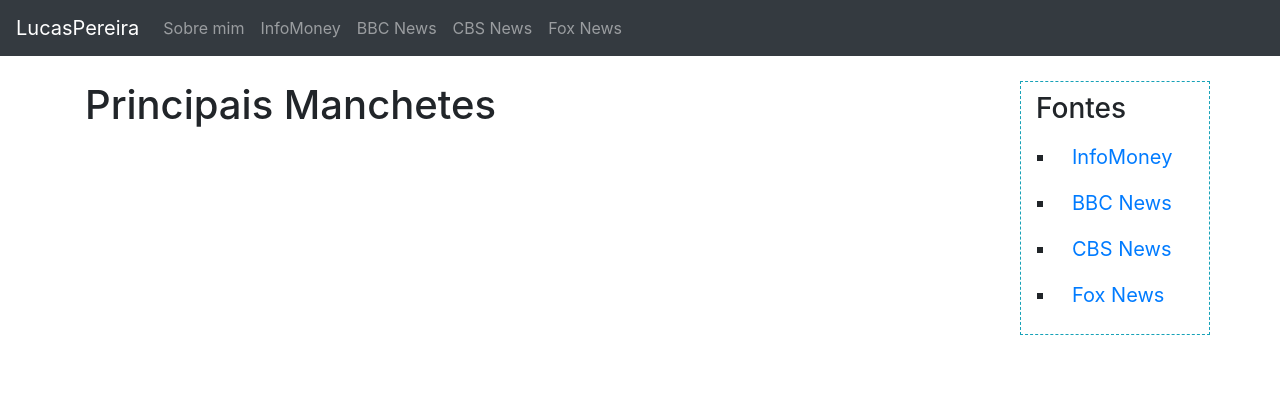
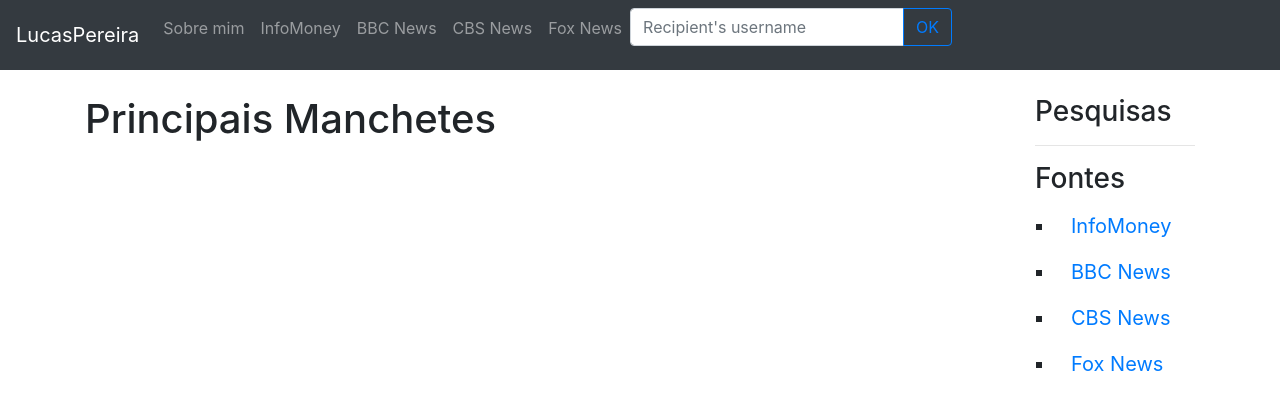
Before and after one commit to lucaspere/PUC_projects, a plain HTML site: page index.html in a window 1280 px wide. Shown: the top 410 px of the page. Drawn offline with nearby package versions, Linux system fonts and the light colour scheme; no server answers.

Commit message:
adicionando o input-nav

```diff
--- a/index.css
+++ b/index.css
@@ -81,7 +81,6 @@ main {
  @media screen and (min-width: 768px) {
     aside {
        display: initial !important;
-       border: 1px dashed var(--cyan);
     }
    .container1 {
       display: flex;
--- a/index.html
+++ b/index.html
@@ -34,6 +34,14 @@
             <li class="nav-item">
                <a href="./pages/foxNews.html" class="nav-link">Fox News</a>
             </li>
+            <li id="input-nav" class="nav-item">
+               <div class="input-group mb-3">
+                  <input type="text" class="form-control" placeholder="Recipient's username" aria-label="Recipient's username" aria-describedby="basic-addon2">
+                  <div class="input-group-append">
+                    <button class="btn btn-outline-primary" type="button">OK</button>
+                  </div>
+                </div>
+            </li>
          </ul>
       </div>
    </nav>
@@ -45,6 +53,9 @@
             </div>
          </section>
          <aside class="col-6 col-md-2">
+            <h3>Pesquisas</h3>
+
+            <hr>
             <nav class="container-nav">
                <h3>Fontes</h3>
                <ul class="container-nav-item">
@@ -75,7 +86,7 @@
    <script src="https://stackpath.bootstrapcdn.com/bootstrap/4.5.0/js/bootstrap.min.js"
       integrity="sha384-OgVRvuATP1z7JjHLkuOU7Xw704+h835Lr+6QL9UvYjZE3Ipu6Tp75j7Bh/kR0JKI"
       crossorigin="anonymous"></script>
-      <script src="./index.js"></script>
+   <script src="./index.js"></script>
 </body>
 
 </html>
```
Also changed, not shown: package.json (deleted, +0 -19 lines), 1 other file.
